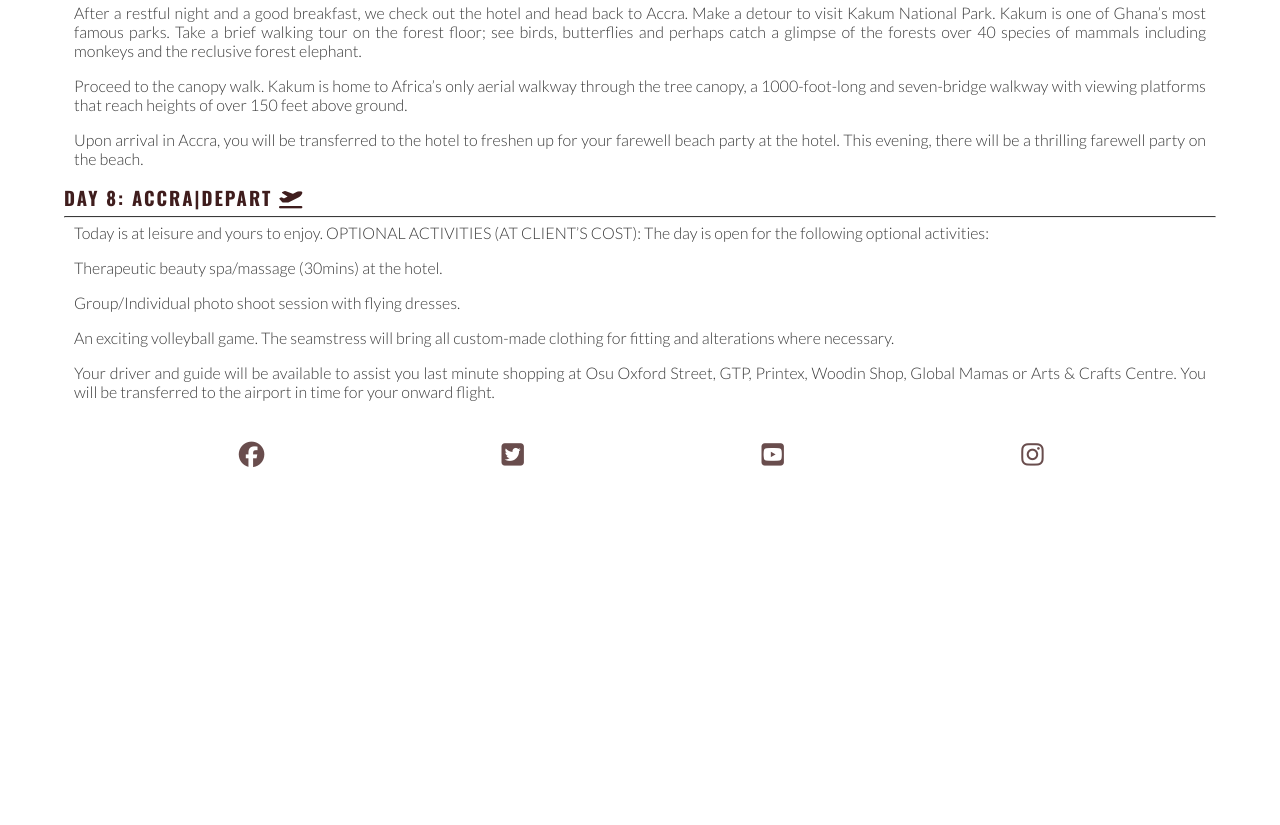
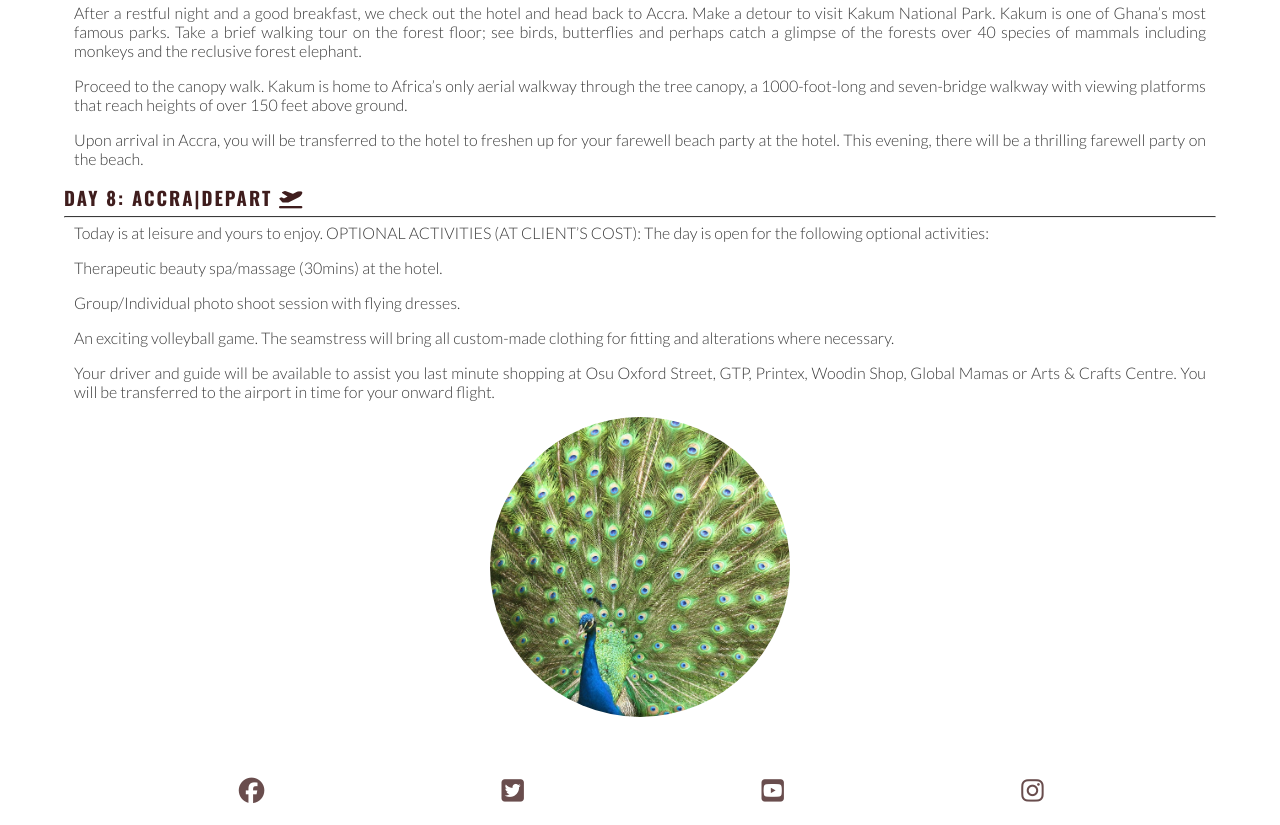
Before and after one commit to Amba2018/afro-tour, a plain HTML site: page index.html in a window 1280 px wide. Shown: the part 2065-2890 px from the top of the page. Before the commit the page ends 2554 px from the top, so only its background shows below. Drawn offline with nearby package versions, Linux system fonts and the light colour scheme.

Commit message:
Add circular image to highlights

```diff
--- a/assets/css/style.css
+++ b/assets/css/style.css
@@ -141,6 +141,23 @@ main {
     margin: 5px 0;
 }
 
+#circle-cover-bg {
+    background: url('../images/Manhyia-Palace-Museum5.jpg') no-repeat top center / cover;
+    height: 90vw;
+    width: 90vw;
+    margin-bottom: 20px;
+    /* Makes the square image into a circle */
+    border-radius: 50%;
+    max-width: 300px;
+    max-height: 300px;
+}
+
+#highlights-image {
+    display: flex;
+    align-items: center;
+    justify-content: center;
+}
+
 /* Footer */
 footer {
     #social-networks {
--- a/index.html
+++ b/index.html
@@ -183,6 +183,9 @@
                         transferred to the airport in time for your onward flight.
                     </p>
                 </div>
+                <div id="highlights-image">
+                    <div id="circle-cover-bg"></div>
+                </div>
             </div>
         </section>
 
```
